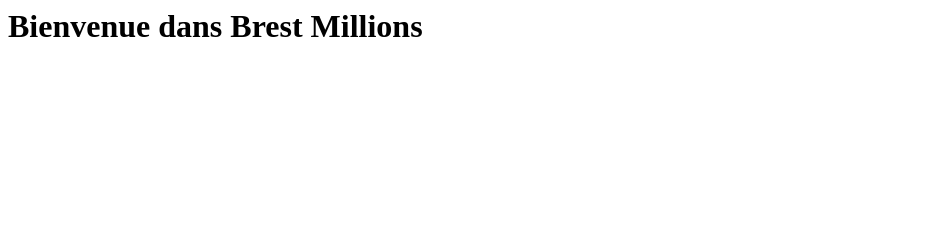
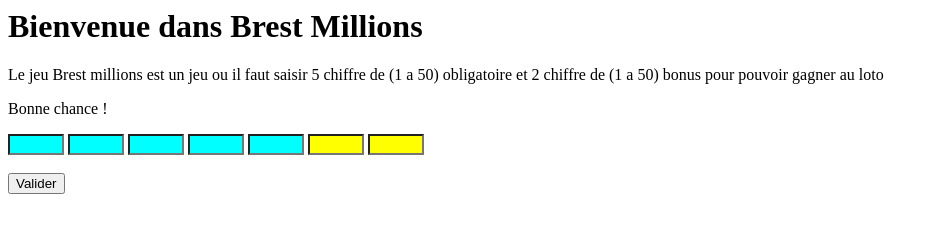
Before and after one commit to Redfenzi/Projet_GIT, a plain HTML site: page index.html in a window 1280 px wide. Shown: the whole page, without its empty margins (0-939 px from the left). Drawn offline with Linux system fonts and the light colour scheme.

Commit message:
AJout d'un formulaire et d'un bouton

```diff
--- a/index.html
+++ b/index.html
@@ -4,6 +4,20 @@
         <h1>Bienvenue dans Brest Millions</h1>
     </head>
     <body>
-
+        <p>Le jeu Brest millions est un jeu ou il faut saisir 5 chiffre de (1 a 50) obligatoire et 2 chiffre de (1 a 50) bonus pour pouvoir gagner au loto</p>
+        <p>Bonne chance !</p>
+    <form>
+        <input type ="number" min="1" max="50" id="C1" name="C1" maxlength="2" required size="3" style="background-color: aqua;">
+        <input type ="number" min="1" max="50" id="C2" name="C2" maxlength="2" required size="3" style="background-color: aqua;">
+        <input type ="number" min="1" max="50" id="C3" name="C3" maxlength="2" required size="3" style="background-color: aqua;">
+        <input type ="number" min="1" max="50" id="C4" name="C4" maxlength="2" required size="3" style="background-color: aqua;">
+        <input type ="number" min="1" max="50" id="C5" name="C5" maxlength="2" required size="3" style="background-color: aqua;">
+        <input type ="number" min="1" max="50" id="B6" name="B6" maxlength="2" required size="3" style="background-color: yellow;">
+        <input type ="number" min="1" max="50" id="B7" name="B7" maxlength="2" required size="3" style="background-color: yellow;">
+    </br>
+    </br>
+        <button>Valider</button>
+        </form>
+    </form>
     </body>
 </html>
```
